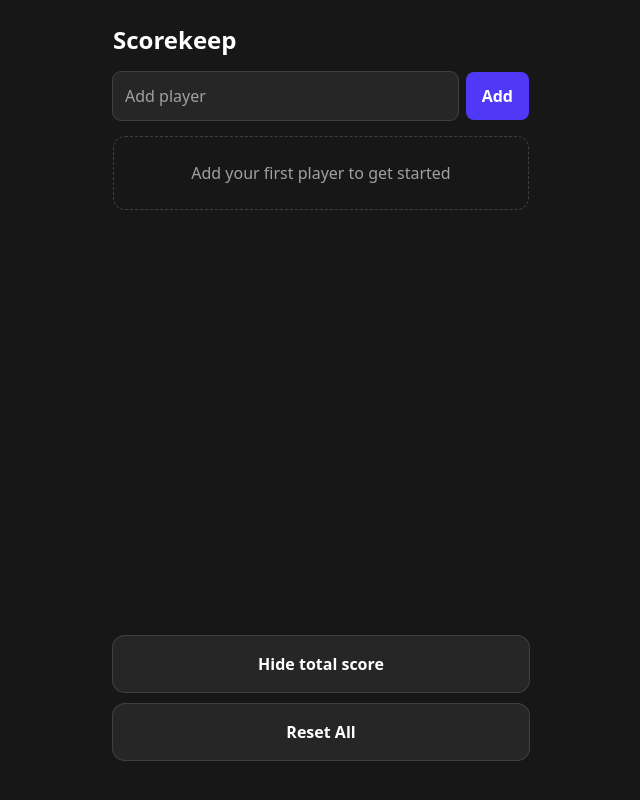
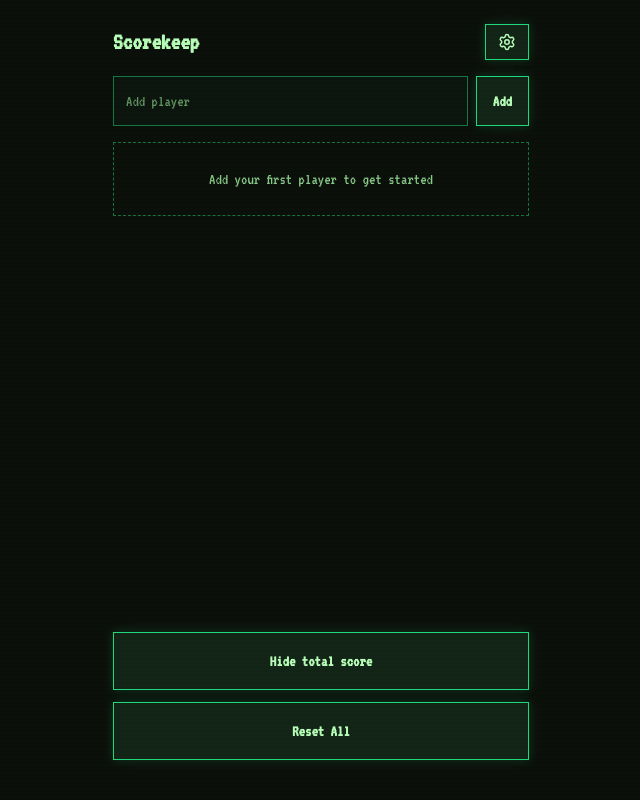
Before and after one commit to wkuch/scoreKeep, a React (Vite) app: page / in a window 1280 px wide. Shown: the whole page, without its empty margins (319-959 px from the left). Built offline with nearby package versions, Linux system fonts and the light colour scheme.

Commit message:
multiple themes

```diff
--- a/index.html
+++ b/index.html
@@ -3,10 +3,25 @@
   <head>
     <meta charset="UTF-8" />
     <link rel="icon" type="image/svg+xml" href="/vite.svg" />
+    <link rel="preconnect" href="https://fonts.googleapis.com">
+    <link rel="preconnect" href="https://fonts.gstatic.com" crossorigin>
+    <link href="https://fonts.googleapis.com/css2?family=VT323&display=swap" rel="stylesheet">
     <meta name="viewport" content="width=device-width, initial-scale=1.0, viewport-fit=cover, interactive-widget=resizes-content" />
     <title>scorekeep</title>
+    <script>
+      (function() {
+        try {
+          var key = 'scorekeep:theme';
+          var saved = localStorage.getItem(key);
+          var next = saved || 'retro';
+          document.documentElement.setAttribute('data-theme', next);
+        } catch (e) {
+          document.documentElement.setAttribute('data-theme', 'retro');
+        }
+      })();
+    </script>
   </head>
-  <body class="bg-neutral-900 text-neutral-100 antialiased">
+  <body>
     <div id="root"></div>
     <script type="module" src="/src/main.tsx"></script>
   </body>
--- a/src/App.tsx
+++ b/src/App.tsx
@@ -3,29 +3,39 @@ import AddPlayer from './components/AddPlayer';
 import PlayerRow from './components/PlayerRow';
 import { PlayersProvider, usePlayers } from './store/PlayersProvider';
 import ConfirmDialog from './components/ui/ConfirmDialog';
+import OptionsDialog from './components/ui/OptionsDialog';
+import { Settings } from 'lucide-react';
 
 function Content() {
 	const { state, dispatch } = usePlayers();
 	const [showResetAll, setShowResetAll] = useState(false);
 	const [showRevealAll, setShowRevealAll] = useState(false);
+	const [showOptions, setShowOptions] = useState(false);
 	return (
 		<div className="mx-auto flex min-h-screen max-w-md flex-col gap-4 px-4 py-6">
 			<header className="flex items-center justify-between">
-				<h1 className="text-2xl font-bold text-white">Scorekeep</h1>
+				<h1 className="text-2xl font-bold">Scorekeep</h1>
+				<button
+					className="btn px-3 py-2 active:scale-95"
+					onClick={() => setShowOptions(true)}
+					aria-label="Open options"
+				>
+					<Settings size={18} />
+				</button>
 			</header>
 			<AddPlayer />
 			<div className="flex-1 space-y-3">
 				{state.players.length === 0 ? (
-					<div className="rounded-xl border border-dashed border-neutral-700 p-6 text-center text-neutral-400">
+					<div className="rounded-token border border-dashed border-app p-6 text-center text-muted">
 						Add your first player to get started
 					</div>
 				) : (
 					state.players.map((p) => <PlayerRow key={p.id} player={p} />)
 				)}
 			</div>
-			<footer className="sticky bottom-0 mt-auto bg-neutral-900 space-y-3 py-4">
+			<footer className="sticky bottom-0 mt-auto space-y-3 py-4">
 				<button
-					className="w-full rounded-xl bg-neutral-800 px-4 py-4 text-base font-semibold text-white ring-1 ring-neutral-700 active:scale-95"
+					className="btn w-full px-4 py-4 text-base font-semibold active:scale-95"
 					onClick={() => {
 						if (state.hideTotals) {
 							setShowRevealAll(true);
@@ -37,7 +47,7 @@ function Content() {
 					{state.hideTotals ? 'Show total score' : 'Hide total score'}
 				</button>
 				<button
-					className="w-full rounded-xl bg-neutral-800 px-4 py-4 text-base font-semibold text-white ring-1 ring-neutral-700 active:scale-95"
+					className="btn w-full px-4 py-4 text-base font-semibold active:scale-95"
 					onClick={() => setShowResetAll(true)}
 				>
 					Reset All
@@ -59,6 +69,7 @@ function Content() {
 				onConfirm={() => dispatch({ type: 'toggleHideTotals' })}
 				onClose={() => setShowRevealAll(false)}
 			/>
+			<OptionsDialog open={showOptions} onClose={() => setShowOptions(false)} />
 		</div>
 	);
 }
--- a/src/components/AddPlayer.tsx
+++ b/src/components/AddPlayer.tsx
@@ -18,7 +18,7 @@ export default function AddPlayer() {
 				type="text"
 				inputMode="text"
 				placeholder="Add player"
-				className="flex-1 rounded-lg bg-neutral-800 px-3 py-3 text-base placeholder-neutral-400 outline-none ring-1 ring-neutral-700 focus:ring-indigo-500"
+				className="input flex-1 px-3 py-3 text-base outline-none"
 				value={name}
 				onChange={(e) => setName(e.target.value)}
 				onKeyDown={(e) => {
@@ -26,7 +26,7 @@ export default function AddPlayer() {
 				}}
 			/>
 			<button
-				className="rounded-lg bg-indigo-600 px-4 py-3 text-base font-semibold text-white active:scale-95"
+				className="btn px-4 py-3 text-base font-semibold active:scale-95"
 				onClick={submit}
 			>
 				Add
--- a/src/components/ui/ConfirmDialog.tsx
+++ b/src/components/ui/ConfirmDialog.tsx
@@ -18,14 +18,11 @@ export default function ConfirmDialog({ open, title, description, confirmText =
 			title={title}
 			footer={
 				<>
-					<button
-						className="flex-1 rounded-lg bg-neutral-800 px-4 py-3 text-white ring-1 ring-neutral-700"
-						onClick={onClose}
-					>
+					<button className="btn flex-1 px-4 py-3" onClick={onClose}>
 						{cancelText}
 					</button>
 					<button
-						className="flex-1 rounded-lg bg-red-600 px-4 py-3 font-semibold text-white"
+						className="btn flex-1 px-4 py-3 font-semibold"
 						onClick={() => {
 							onConfirm();
 							onClose();
@@ -36,7 +33,7 @@ export default function ConfirmDialog({ open, title, description, confirmText =
 				</>
 			}
 		>
-			{description && <p className="text-sm text-neutral-300">{description}</p>}
+			{description && <p className="text-sm text-muted">{description}</p>}
 		</Modal>
 	);
 }
--- a/src/components/ui/Modal.tsx
+++ b/src/components/ui/Modal.tsx
@@ -70,15 +70,15 @@ export default function Modal({ open, onClose, title, children, footer }: ModalP
 						ref={panelRef}
 						role="dialog"
 						aria-modal="true"
-						className="w-full max-w-sm rounded-2xl bg-neutral-900 ring-1 ring-neutral-700 shadow-xl flex flex-col max-h-[90dvh]"
+						className="w-full max-w-sm rounded-[var(--radius)] bg-surface ring-1 ring-[var(--border-color)] shadow-xl flex flex-col max-h-[90dvh]"
 					>
 						{title && (
-							<div className="border-b border-neutral-800 px-5 py-4 text-base font-semibold text-white">
+							<div className="border-b border-[var(--border-color)] px-5 py-4 text-base font-semibold text-app">
 								{title}
 							</div>
 						)}
-						<div className="px-5 py-4 text-neutral-200 overflow-y-auto">{children}</div>
-						{footer && <div className="flex gap-2 border-t border-neutral-800 px-5 py-4">{footer}</div>}
+						<div className="px-5 py-4 text-app overflow-y-auto">{children}</div>
+						{footer && <div className="flex gap-2 border-t border-[var(--border-color)] px-5 py-4">{footer}</div>}
 					</div>
 				</div>
 			</div>
--- /dev/null
+++ b/src/components/ui/OptionsDialog.tsx
@@ -0,0 +1,49 @@
+import { useEffect, useState } from 'react';
+import Modal from './Modal';
+import { applyTheme, getCurrentThemeAttr, type ThemeId } from '../../theme';
+
+type OptionsDialogProps = {
+	open: boolean;
+	onClose: () => void;
+};
+
+const THEMES: ThemeId[] = ['retro', 'modern'];
+
+export default function OptionsDialog({ open, onClose }: OptionsDialogProps) {
+	const [theme, setTheme] = useState<ThemeId>('retro');
+
+	useEffect(() => {
+		if (!open) return;
+		const current = getCurrentThemeAttr() ?? 'retro';
+		setTheme(current);
+	}, [open]);
+
+	return (
+		<Modal open={open} onClose={onClose} title="Options" footer={
+			<button className="ml-auto btn px-4 py-2 text-sm font-semibold" onClick={onClose}>Close</button>
+		}>
+			<div className="space-y-4">
+				<section>
+					<h2 className="mb-2 text-sm font-semibold text-muted">Theme</h2>
+					<div className="space-y-2">
+						{THEMES.map((t) => (
+							<label key={t} className="flex items-center gap-2">
+								<input
+									type="radio"
+									name="theme"
+									value={t}
+									checked={theme === t}
+									onChange={() => {
+										setTheme(t);
+										applyTheme(t);
+									}}
+								/>
+								<span className="capitalize">{t}</span>
+							</label>
+						))}
+					</div>
+				</section>
+			</div>
+		</Modal>
+	);
+}
--- a/src/index.css
+++ b/src/index.css
@@ -1,5 +1,49 @@
 @import "tailwindcss";
+@import "./styles/themes.css";
 
 html, body, #root {
 	height: 100%;
 }
+
+@layer base {
+	body {
+		background-color: var(--app-bg);
+		color: var(--app-text);
+		font-family: var(--font-ui);
+	}
+}
+
+@layer utilities {
+	.bg-app { background-color: var(--app-bg); }
+	.bg-surface { background-color: var(--app-surface); }
+	.text-app { color: var(--app-text); }
+	.text-muted { color: var(--muted); }
+	.border-app { border-color: var(--border-color); }
+	.rounded-token { border-radius: var(--radius); }
+
+	.card {
+		background-color: var(--app-surface);
+		border: 1px solid var(--border-color);
+		border-radius: var(--radius);
+		box-shadow: var(--shadow-card);
+	}
+
+	.btn {
+		background-color: color-mix(in oklab, var(--app-surface), var(--accent) 10%);
+		border: 1px solid var(--accent);
+		color: var(--app-text);
+		border-radius: var(--radius);
+		box-shadow: 0 0 10px color-mix(in oklab, var(--accent), transparent 80%);
+	}
+	.btn:hover {
+		background-color: color-mix(in oklab, var(--app-surface), var(--accent) 18%);
+	}
+
+	.input {
+		background-color: var(--app-surface);
+		border: 1px solid var(--border-color);
+		color: var(--app-text);
+		border-radius: var(--radius);
+	}
+	.input::placeholder { color: color-mix(in oklab, var(--muted), transparent 30%); }
+}
--- /dev/null
+++ b/src/styles/themes.css
@@ -0,0 +1,58 @@
+/* Design tokens and theme variants */
+
+/* Fallback tokens (used before JS sets the theme) */
+:root {
+	--app-bg: #0a0a0a;
+	--app-surface: #151515;
+	--app-text: #ffffff;
+	--accent: #7c5cff;
+	--muted: #9ca3af;
+	--border-color: #2a2a2a;
+	--radius: 14px;
+	--shadow-card: 0 6px 24px rgba(0, 0, 0, 0.35);
+	--font-ui: ui-sans-serif, system-ui, -apple-system, Segoe UI, Roboto, Inter, Arial, sans-serif;
+}
+
+/* Modern */
+[data-theme="modern"] {
+	--app-bg: #0a0a0a;
+	--app-surface: #151515;
+	--app-text: #ffffff;
+	--accent: #7c5cff;
+	--muted: #9ca3af;
+	--border-color: #2a2a2a;
+	--radius: 14px;
+	--shadow-card: 0 6px 24px rgba(0, 0, 0, 0.35);
+	--font-ui: ui-sans-serif, system-ui, -apple-system, Segoe UI, Roboto, Inter, Arial, sans-serif;
+}
+
+/* Retro */
+[data-theme="retro"] {
+	--app-bg: #0b0f0a;
+	--app-surface: #0b140d;
+	--app-text: #b6fcb6;
+	--accent: #1fd87a;
+	--muted: #86c986;
+	--border-color: rgba(31, 216, 122, 0.5);
+	--radius: 0px;
+	--shadow-card: 0 0 24px rgba(31, 216, 122, 0.15);
+	--font-ui: 'VT323', ui-monospace, SFMono-Regular, Menlo, Monaco, Consolas, 'Liberation Mono', 'Courier New', monospace;
+}
+
+/* Retro CRT scanlines flourish */
+[data-theme="retro"] body::before {
+	content: '';
+	position: fixed;
+	inset: 0;
+	pointer-events: none;
+	background: repeating-linear-gradient(
+		to bottom,
+		rgba(255, 255, 255, 0.05) 0,
+		rgba(255, 255, 255, 0.05) 1px,
+		transparent 3px,
+		transparent 4px
+	);
+	mix-blend-mode: overlay;
+	opacity: 0.25;
+	z-index: 2147483647;
+}
--- /dev/null
+++ b/src/theme.ts
@@ -0,0 +1,31 @@
+export type ThemeId = 'retro' | 'modern';
+
+const STORAGE_KEY = 'scorekeep:theme';
+
+export function getSavedTheme(): ThemeId | null {
+	try {
+		return (localStorage.getItem(STORAGE_KEY) as ThemeId) || null;
+	} catch {
+		return null;
+	}
+}
+
+export function getCurrentThemeAttr(): ThemeId | null {
+	const attr = document.documentElement.getAttribute('data-theme');
+	return (attr as ThemeId) || null;
+}
+
+export function applyTheme(id: ThemeId): void {
+	document.documentElement.setAttribute('data-theme', id);
+	try {
+		localStorage.setItem(STORAGE_KEY, id);
+	} catch {
+		// ignore
+	}
+}
+
+export function initTheme(defaultTheme: ThemeId = 'retro'): void {
+	const saved = getSavedTheme();
+	const next = saved ?? defaultTheme;
+	document.documentElement.setAttribute('data-theme', next);
+}
```
Also changed, not shown: src/components/PlayerRow.tsx (+15 -30 lines), src/components/ui/PromptDialog.tsx (+4 -4 lines).
